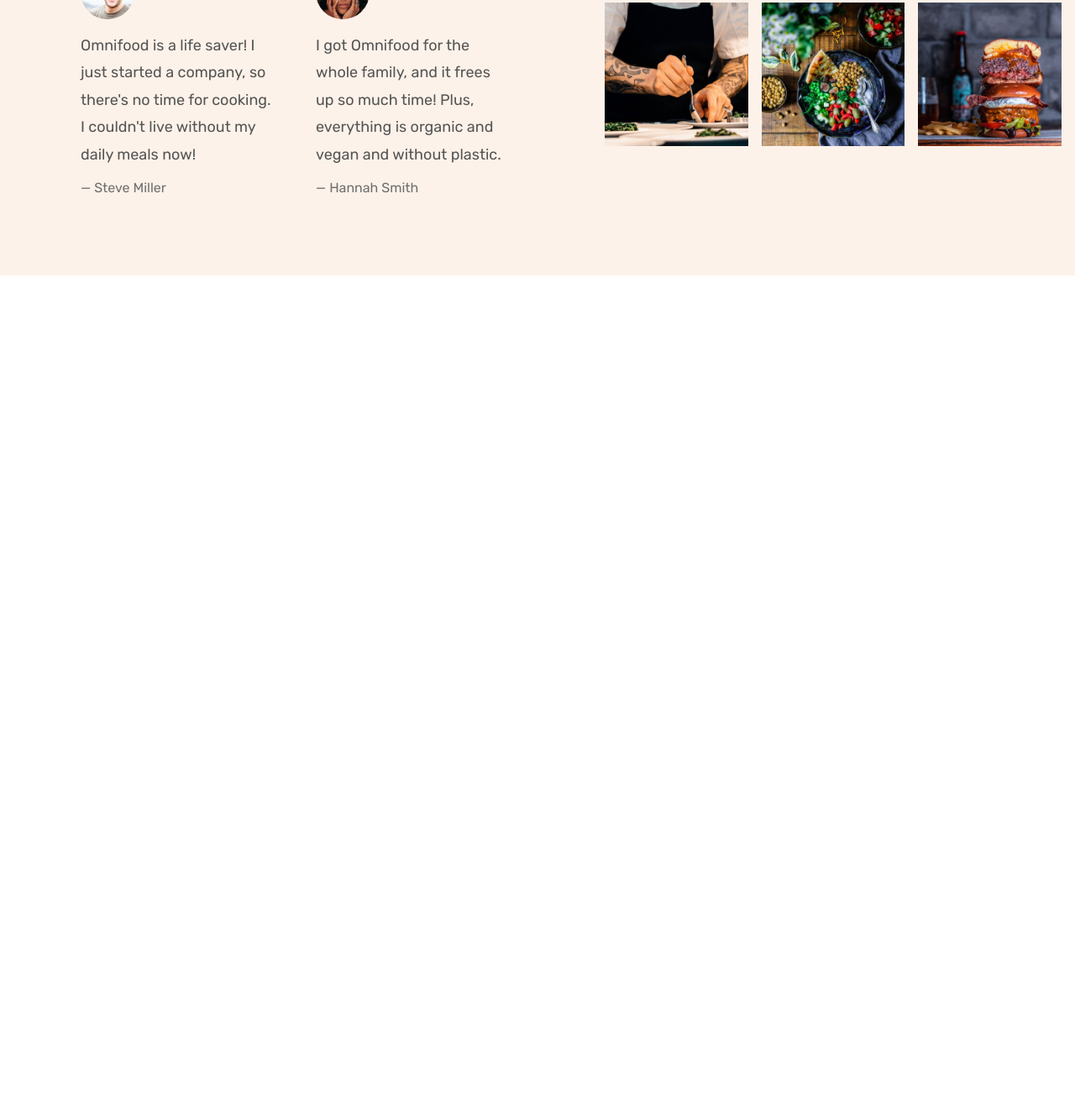
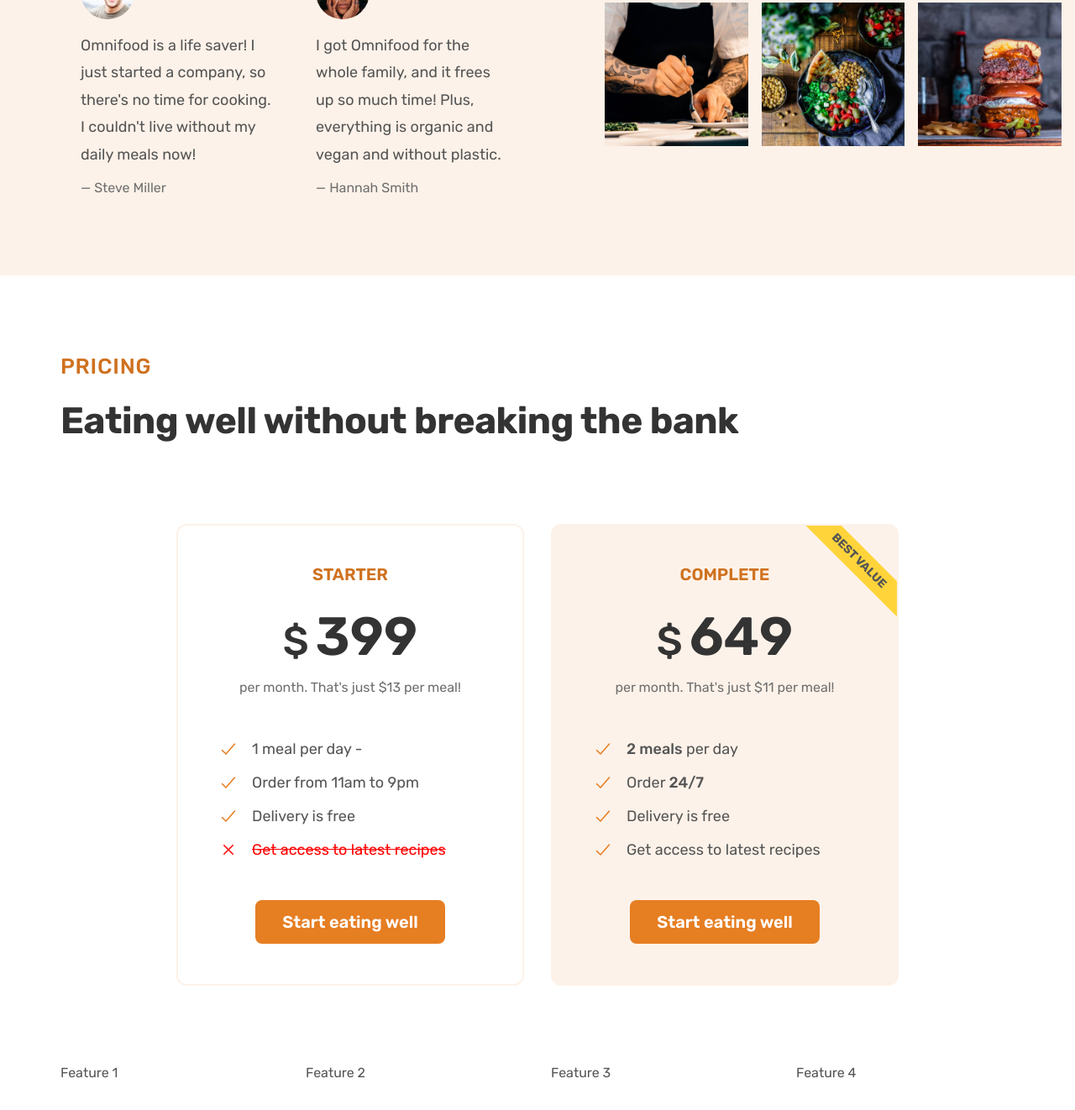
Before and after one commit to Luciano-de-Sousa-Lopes/omnifood-project, a plain HTML site: page index.html in a window 1280 px wide. Shown: the part 4435-5757 px from the top of the page at 84% size. Before the commit the page ends 4763 px from the top, so only its background shows below. Drawn offline with nearby package versions, Linux system fonts and the light colour scheme.

Commit message:
chore: finished the pricing section

```diff
--- a/css/general.css
+++ b/css/general.css
@@ -74,12 +74,20 @@
   row-gap: 6rem;
 }
 
+.grid:not(:last-child) {
+  margin-bottom: 6rem;
+}
+
 .grid--2-cols {
   grid-template-columns: repeat(2, 1fr);
 }
 
 .grid--3-cols {
   grid-template-columns: repeat(3, 1fr);
+}
+
+.grid--4-cols {
+  grid-template-columns: repeat(4, 1fr);
 }
 
 .grid--center-verticaly {
@@ -170,6 +178,28 @@
   transition: all 0.3s;
 }
 
+.list {
+  list-style: none;
+  display: flex;
+  flex-direction: column;
+  gap: 1rem;
+}
+
+.list-item,
+.list-icon {
+  font-size: 1rem;
+}
+
+.list-item {
+  display: flex;
+  align-items: center;
+  gap: 1rem;
+}
+
+.list-icon {
+  color: #e67e22;
+}
+
 .link:hover,
 .link:active {
   color: #cf711f;
--- a/css/style.css
+++ b/css/style.css
@@ -291,28 +291,6 @@
   font-size: 1.25rem;
 }
 
-.list {
-  list-style: none;
-  display: flex;
-  flex-direction: column;
-  gap: 1rem;
-}
-
-.list-item,
-.list-icon {
-  font-size: 1rem;
-}
-
-.list-item {
-  display: flex;
-  align-items: center;
-  gap: 1rem;
-}
-
-.list-icon {
-  color: #e67e22;
-}
-
 /****************************************/
 
 /****************************************/
@@ -374,3 +352,87 @@
 }
 
 /****************************************/
+/****************************************/
+/* PRICING SECTION */
+.section-pricing {
+  padding: 6rem 0;
+}
+
+.pricing-plan {
+  border-radius: 0.75rem;
+  padding: 3rem;
+  width: 75%;
+}
+
+.pricing-plan--complete {
+  background-color: #fdf2e9;
+  border: 2px solid transparent;
+  position: relative;
+  overflow: hidden;
+}
+
+.pricing-plan--complete::after {
+  content: "BEST VALUE";
+  position: absolute;
+  top: 5%;
+  right: -15%;
+  font-size: 0.875rem;
+  font-weight: 700;
+  transform: rotate(45deg);
+  background-color: #ffd43b;
+  padding: 0.5rem 4rem;
+}
+
+.pricing-plan--starter {
+  justify-self: end;
+  border: 2px solid #fdf2e9;
+}
+
+.plan-header {
+  text-align: center;
+  margin-bottom: 3rem;
+}
+
+.meal-icon--close {
+  color: red;
+}
+
+.meal-icon--close + span {
+  color: red;
+  text-decoration: line-through;
+}
+
+.plan-name {
+  color: #cf711f;
+  font-weight: 600;
+  font-size: 1.25rem;
+  text-transform: uppercase;
+  letter-spacing: 0.75;
+  margin-bottom: 2rem;
+}
+
+.plan-price {
+  font-size: 4rem;
+  font-weight: 600;
+  color: #333;
+  margin-bottom: 1rem;
+}
+
+.plan-price span {
+  font-size: 3rem;
+  font-weight: 500;
+  margin-right: 0.5rem;
+}
+
+.plan-text {
+  font-size: 1rem;
+  line-height: 1.6;
+  color: #6f6f6f;
+}
+
+.plan-sign-up {
+  text-align: center;
+  margin-top: 3rem;
+}
+
+/****************************************/
--- a/index.html
+++ b/index.html
@@ -426,6 +426,89 @@
           </figure>
         </div>
       </section>
+
+      <section class="section-pricing">
+        <div class="container">
+          <span class="subheading">Pricing</span>
+          <h2 class="heading-secondary">
+            Eating well without breaking the bank
+          </h2>
+        </div>
+
+        <div class="container grid grid--2-cols">
+          <div class="pricing-plan pricing-plan--starter">
+            <header class="plan-header">
+              <p class="plan-name">Starter</p>
+              <p class="plan-price"><span>$</span>399</p>
+              <p class="plan-text">per month. That's just $13 per meal!</p>
+            </header>
+            <ul class="meal-attributes">
+              <li class="meal-attribute">
+                <ion-icon class="meal-icon" name="checkmark-outline"></ion-icon>
+                <span> 1 meal per day - </span>
+              </li>
+              <li class="meal-attribute">
+                <ion-icon class="meal-icon" name="checkmark-outline"></ion-icon>
+                <span> Order from 11am to 9pm </span>
+              </li>
+              <li class="meal-attribute">
+                <ion-icon class="meal-icon" name="checkmark-outline"></ion-icon>
+                <span> Delivery is free </span>
+              </li>
+              <li class="meal-attribute">
+                <ion-icon
+                  class="meal-icon meal-icon--close"
+                  name="close-outline"
+                ></ion-icon>
+                <span>Get access to latest recipes</span>
+              </li>
+            </ul>
+            <div class="plan-sign-up">
+              <a href="#" title="Start eating well" class="btn btn--full"
+                >Start eating well</a
+              >
+            </div>
+          </div>
+
+          <div class="pricing-plan pricing-plan--complete">
+            <header class="plan-header">
+              <p class="plan-name">Complete</p>
+              <p class="plan-price"><span>$</span>649</p>
+              <p class="plan-text">per month. That's just $11 per meal!</p>
+            </header>
+            <ul class="meal-attributes">
+              <li class="meal-attribute">
+                <ion-icon class="meal-icon" name="checkmark-outline"></ion-icon>
+                <span><strong>2 meals</strong> per day</span>
+              </li>
+              <li class="meal-attribute">
+                <ion-icon class="meal-icon" name="checkmark-outline"></ion-icon>
+                <span>Order <strong>24/7</strong></span>
+              </li>
+              <li class="meal-attribute">
+                <ion-icon class="meal-icon" name="checkmark-outline"></ion-icon>
+                <span>Delivery is free</span>
+              </li>
+              <li class="meal-attribute">
+                <ion-icon class="meal-icon" name="checkmark-outline"></ion-icon>
+                <span>Get access to latest recipes</span>
+              </li>
+            </ul>
+            <div class="plan-sign-up">
+              <a href="#" title="Start eating well" class="btn btn--full"
+                >Start eating well</a
+              >
+            </div>
+          </div>
+        </div>
+
+        <div class="container grid grid--4-cols">
+          <div class="feature">Feature 1</div>
+          <div class="feature">Feature 2</div>
+          <div class="feature">Feature 3</div>
+          <div class="feature">Feature 4</div>
+        </div>
+      </section>
     </main>
 
     <script
```
